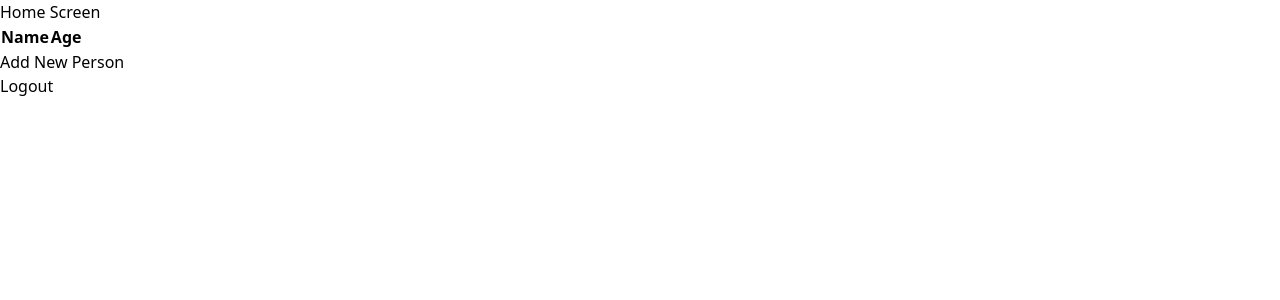
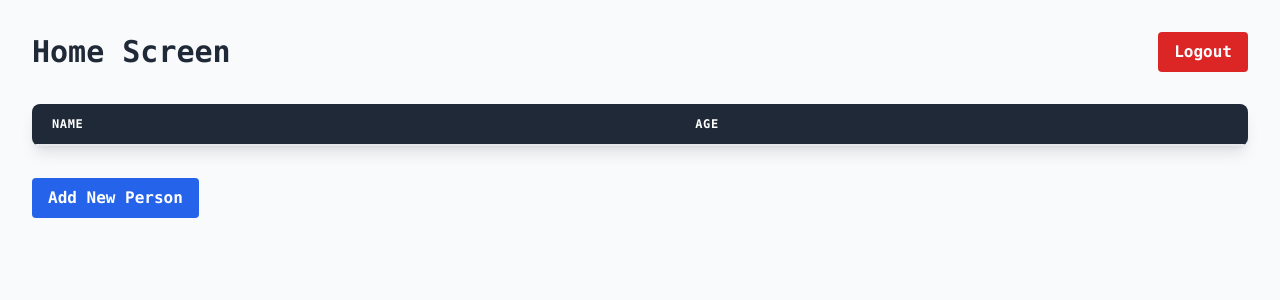
Before and after one commit to itsMohammedNayeem/onusworks-task, a React (Vite) app: page /home in a window 1280 px wide. Shown: the top 300 px of the page. Built offline with nearby package versions, Linux system fonts and the light colour scheme; sample sign-in values are in the browser's storage.

Commit message:
Refactor AddPersonModal and HomeScreen components

```diff
--- a/src/components/AddPersonModal.tsx
+++ b/src/components/AddPersonModal.tsx
@@ -19,42 +19,63 @@ export const AddPersonModal = ({
     setProfession("");
   };
 
+  const dialogStyles = open
+    ? "fixed inset-0 bg-black bg-opacity-50 z-50"
+    : "hidden";
+
   return (
-    <dialog open={open} onClose={onClose}>
-      <form onSubmit={handleSubmit}>
-        <label>
-          Name:{" "}
+    <div className={dialogStyles}>
+      <div className="flex justify-center items-center h-full">
+        <dialog open={open} className="rounded-lg p-5 bg-white shadow-xl">
+          <form onSubmit={handleSubmit} className="flex flex-col space-y-4">
+            <label className="block">
+              Name:
               <input
                 type="text"
                 value={name}
                 onChange={(e) => setName(e.target.value)}
+                className="mt-1 block w-full rounded-md border-gray-300 shadow-sm focus:border-indigo-500 focus:ring focus:ring-indigo-500 focus:ring-opacity-50"
               />
             </label>
 
-        <label>
-          Age:{" "}
+            <label className="block">
+              Age:
               <input
                 type="number"
                 value={age}
                 onChange={(e) => setAge(e.target.value)}
+                className="mt-1 block w-full rounded-md border-gray-300 shadow-sm focus:border-indigo-500 focus:ring focus:ring-indigo-500 focus:ring-opacity-50"
               />
             </label>
 
-        <label>
-          Profession:{" "}
+            <label className="block">
+              Profession:
               <input
-            type="string"
+                type="text"
                 value={profession}
                 onChange={(e) => setProfession(e.target.value)}
+                className="mt-1 block w-full rounded-md border-gray-300 shadow-sm focus:border-indigo-500 focus:ring focus:ring-indigo-500 focus:ring-opacity-50"
               />
             </label>
 
-        <button type="submit">Save</button>
-
-        <button type="button" onClick={onClose}>
+            <div className="flex justify-end space-x-4">
+              <button
+                type="button"
+                onClick={onClose}
+                className="py-2 px-4 bg-gray-500 text-white rounded hover:bg-gray-600 focus:outline-none focus:ring-2 focus:ring-gray-600 focus:ring-opacity-50"
+              >
                 Cancel
               </button>
+              <button
+                type="submit"
+                className="py-2 px-4 bg-blue-500 text-white rounded hover:bg-blue-600 focus:outline-none focus:ring-2 focus:ring-blue-600 focus:ring-opacity-50"
+              >
+                Save
+              </button>
+            </div>
           </form>
         </dialog>
+      </div>
+    </div>
   );
 };
--- a/src/components/HomeScreen.tsx
+++ b/src/components/HomeScreen.tsx
@@ -31,37 +31,64 @@ const HomeScreen = () => {
   };
 
   return (
-    <div>
-      <h1>Home Screen</h1>
+    <div className="p-8 font-mono bg-gray-50 min-h-screen">
+      <div className="flex items-center justify-between mb-8">
+        <h1 className="text-3xl font-semibold text-gray-800">Home Screen</h1>
+        <button
+          onClick={handleLogout}
+          className="bg-red-600 hover:bg-red-700 text-white font-bold py-2 px-4 rounded focus:outline-none focus:shadow-outline transition duration-150 ease-in-out"
+        >
+          Logout
+        </button>
+      </div>
 
-      <div>
-        <table>
-          <thead>
+      <div className="overflow-hidden rounded-lg shadow-lg mb-8">
+        <table className="min-w-full leading-normal">
+          <thead className="bg-gray-800 text-white">
             <tr>
-              <th>Name</th>
-              <th>Age</th>
+              <th className="px-5 py-3 border-b-2 border-gray-200 text-left text-xs font-semibold uppercase tracking-wider">
+                Name
+              </th>
+              <th className="px-5 py-3 border-b-2 border-gray-200 text-left text-xs font-semibold uppercase tracking-wider">
+                Age
+              </th>
             </tr>
           </thead>
           <tbody>
             {persons.map((person, index) => (
-              <tr key={index} onClick={() => handleRowClick(person.name)}>
-                <td>{person.name}</td>
-                <td>{person.age}</td>
+              <tr
+                key={index}
+                onClick={() => handleRowClick(person.name)}
+                className="cursor-pointer hover:bg-gray-100"
+              >
+                <td className="px-5 py-5 border-b border-gray-200 bg-white text-sm">
+                  <p className="text-gray-900 whitespace-no-wrap">
+                    {person.name}
+                  </p>
+                </td>
+                <td className="px-5 py-5 border-b border-gray-200 bg-white text-sm">
+                  <p className="text-gray-900 whitespace-no-wrap">
+                    {person.age}
+                  </p>
+                </td>
               </tr>
             ))}
           </tbody>
         </table>
-
-        <button onClick={() => setIsModalOpen(true)}>Add New Person</button>
-
-        <AddPersonModal
-          open={isModalOpen}
-          onClose={() => setIsModalOpen(false)}
-          onSave={handleAddPerson}
-        />
       </div>
 
-      <button onClick={handleLogout}>Logout</button>
+      <button
+        onClick={() => setIsModalOpen(true)}
+        className="bg-blue-600 hover:bg-blue-700 text-white font-bold py-2 px-4 rounded focus:outline-none focus:shadow-outline transition duration-150 ease-in-out"
+      >
+        Add New Person
+      </button>
+
+      <AddPersonModal
+        open={isModalOpen}
+        onClose={() => setIsModalOpen(false)}
+        onSave={handleAddPerson}
+      />
     </div>
   );
 };
```
Lines whose indentation alone changed are shown as unchanged.
